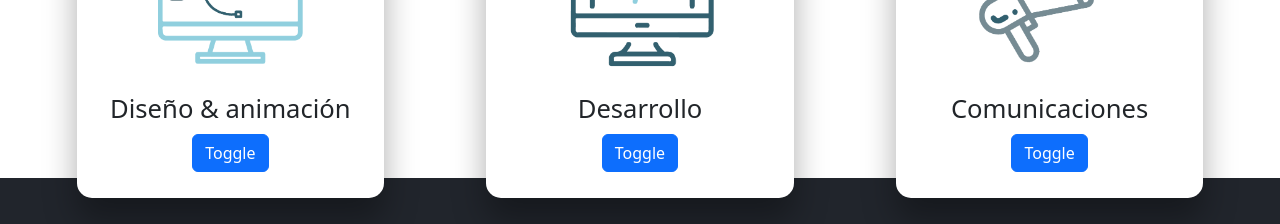
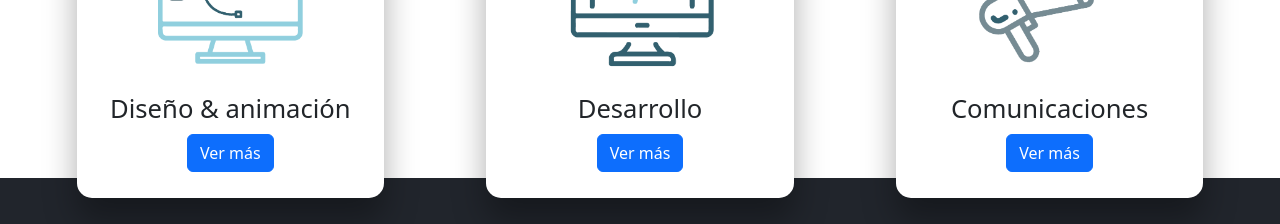
Before and after one commit to CrisCaBeRi/portfolioPage, a React (Create React App) app: page / in a window 1280 px wide. Shown: the part 1860-2084 px from the top of the page. Built offline with nearby package versions, Linux system fonts and the light colour scheme.

Commit message:
Last changes favicon

```diff
--- a/public/index.html
+++ b/public/index.html
@@ -5,11 +5,12 @@
     <link rel="icon" href="%PUBLIC_URL%/favicon.ico" />
     <meta name="viewport" content="width=device-width, initial-scale=1" />
     <meta name="theme-color" content="#000000" />
+
     <meta
       name="description"
       content="Web site created using create-react-app"
     />
-    <link rel="apple-touch-icon" href="%PUBLIC_URL%/logo192.png" />
+    <!-- <link rel="apple-touch-icon" href="%PUBLIC_URL%/logo192.png" /> -->
     <!--
       manifest.json provides metadata used when your web app is installed on a
       user's mobile device or desktop. See https://developers.google.com/web/fundamentals/web-app-manifest/
--- a/src/Components/Skills/SkillsComunication.jsx
+++ b/src/Components/Skills/SkillsComunication.jsx
@@ -16,7 +16,7 @@
       <img src={imgCard3} alt="" />
       <h3>Comunicaciones</h3>
       <Button color="primary" onClick={toggle} style={{ marginBottom: "1rem" }}>
-        Toggle
+        Ver más
       </Button>
 
       <Collapse isOpen={isOpen} {...args}>
--- a/src/Components/Skills/SkillsDesign.jsx
+++ b/src/Components/Skills/SkillsDesign.jsx
@@ -25,7 +25,7 @@
           onClick={toggle}
           style={{ marginBottom: "1rem" }}
         >
-          Toggle
+          Ver más
         </Button>
 
         <Collapse isOpen={isOpen} {...args}>
--- a/src/Components/Skills/SkillsDev.jsx
+++ b/src/Components/Skills/SkillsDev.jsx
@@ -22,7 +22,7 @@
       <img src={imgCard2} alt="" />
       <h3>Desarrollo</h3>
       <Button color="primary" onClick={toggle} style={{ marginBottom: "1rem" }}>
-        Toggle
+        Ver más
       </Button>
 
       <Collapse isOpen={isOpen} {...args}>
```
Also changed, not shown: 1 other file (tests, documents, lock files or other folders).
